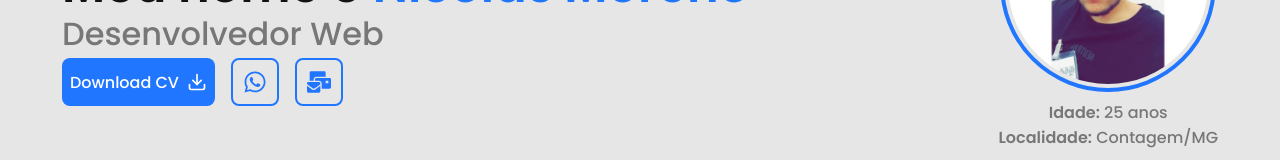
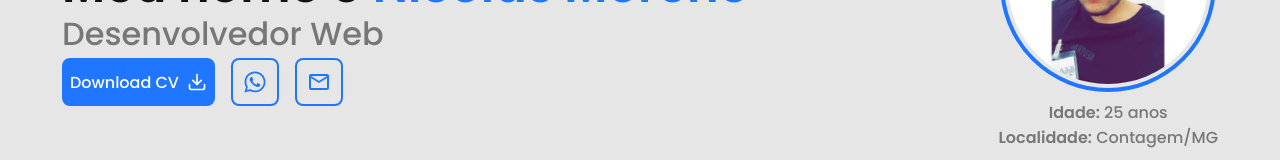
Before and after one commit to NicolasAlvesM/nicolasmoreno.dev, a React (Vite) app: page / in a window 1280 px wide. Shown: the part 232-392 px from the top of the page. Built offline with nearby package versions, Linux system fonts and the light colour scheme.

Commit message:
change email icon

```diff
--- a/src/containers/Presentation/index.tsx
+++ b/src/containers/Presentation/index.tsx
@@ -14,7 +14,8 @@ import { Avatar, Button, DownloadButton } from '../../components';
 
 import moment from 'moment';
 
-import { FaLinkedin, FaGithub, FaWhatsapp, FaMailBulk } from 'react-icons/fa';
+import { FaLinkedin, FaGithub, FaWhatsapp } from 'react-icons/fa';
+import { MdMailOutline } from "react-icons/md";
 
 import img from '../../assets/img/profile-pic.jpg';
 
@@ -53,7 +54,7 @@ export function Presentation() {
                         <FaWhatsapp size={24} />
                     </Button>
                     <Button onClick={() => { window.open('mailto:contato@nicolasmoreno.dev', '_blank') }} outlined>
-                        <FaMailBulk size={24} />
+                        <MdMailOutline size={24} />
                     </Button>
                 </ButtonsWrapper>
             </Wrapper>
```
